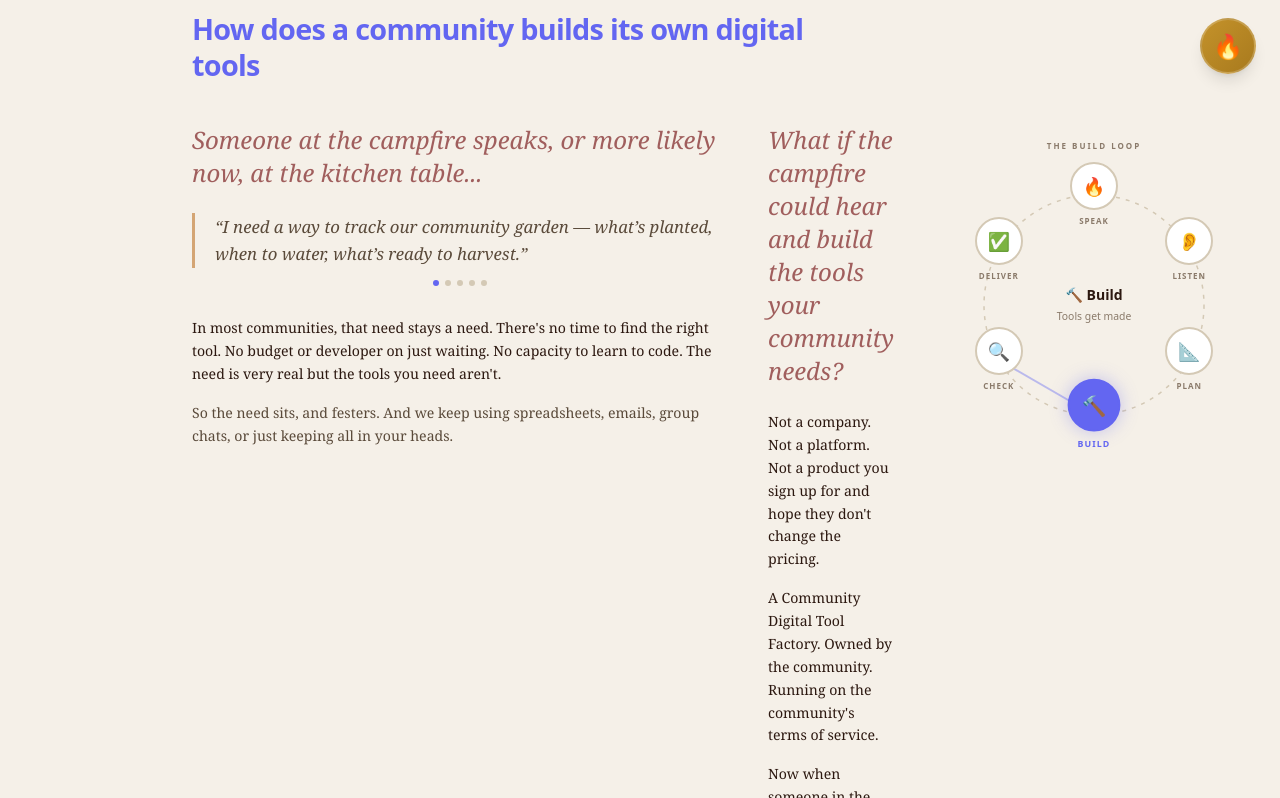
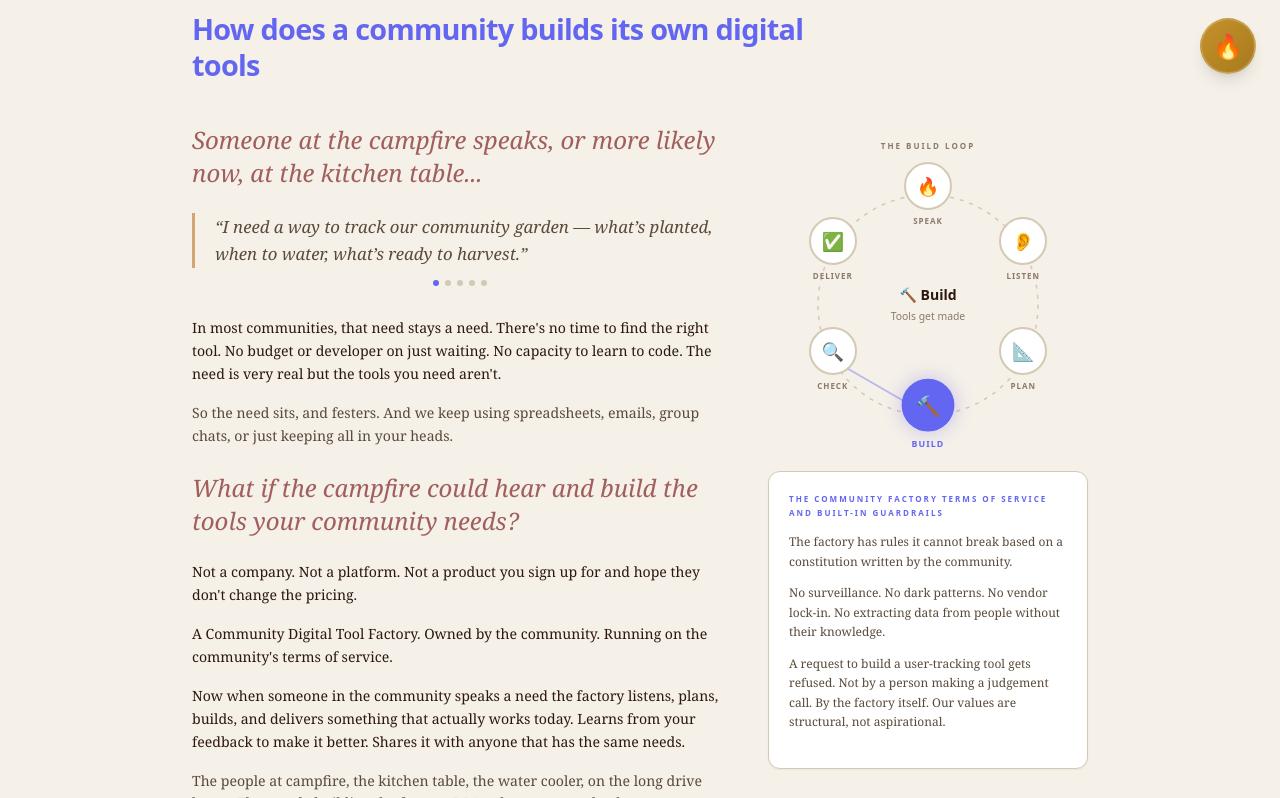
Before and after one commit to makemikefulleragain/kamunity-org, a Next.js app: page / in a window 1280 px wide. Shown: the part 702-1500 px from the top of the page. Built offline with nearby package versions, Linux system fonts and the light colour scheme.

Commit message:
fixed layout

```diff
--- a/src/components/SubHero.tsx
+++ b/src/components/SubHero.tsx
@@ -82,6 +82,13 @@ export default function SubHero() {
             </p>
           </div>
 
+          {/* Build Loop on the right */}
+          <div className="flex items-start justify-center pt-4">
+            <BuildLoop />
+          </div>
+        </div>
+      </FadeIn>
+
       {/* Block 2: Text left, Callout box right */}
       <FadeIn>
         <div className="grid grid-cols-1 lg:grid-cols-[1fr_320px] gap-10 items-start">
@@ -107,13 +114,6 @@ export default function SubHero() {
             </p>
           </div>
 
-          {/* Build Loop on the right */}
-          <div className="flex items-start justify-center pt-4">
-            <BuildLoop />
-          </div>
-        </div>
-      </FadeIn>
-
           {/* Callout box on the right */}
           <div className="bg-white border border-parchment-edge rounded-xl p-5 shadow-sm">
             <div className="font-sans text-[0.5rem] uppercase tracking-[2px] text-ku mb-3 font-semibold">
```
